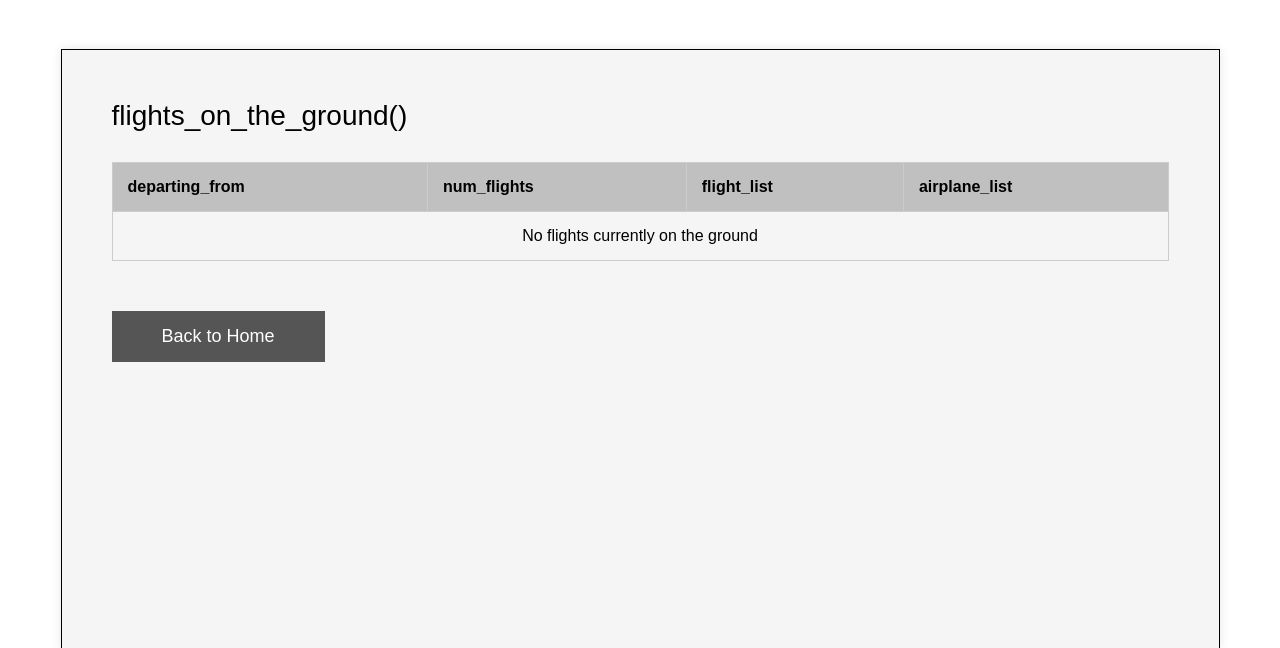
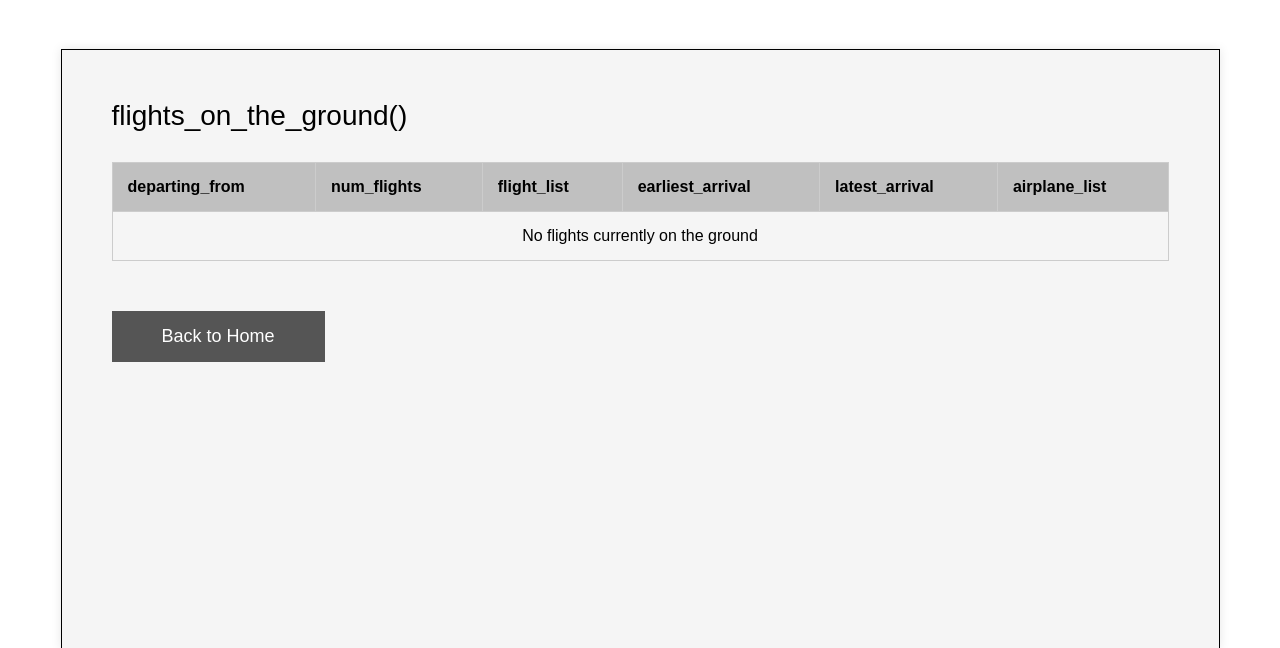
Before and after one commit to jl-imb/4400phase4, a Flask app: page /flights_on_the_ground in a window 1280 px wide; the page is wider, and only the part inside the window is pictured. Shown: the part 102-750 px from the top of that part. Run offline with Flask 3, Linux system fonts and the light colour scheme; data that the repository does not hold is empty.

Commit message:
flights on ground

```diff
--- a/templates/flights_on_the_ground.html
+++ b/templates/flights_on_the_ground.html
@@ -125,6 +125,8 @@
                         <th>departing_from</th>
                         <th>num_flights</th>
                         <th>flight_list</th>
+                        <th>earliest_arrival</th>
+                        <th>latest_arrival</th>
                         <th>airplane_list</th>
                     </tr>
                 </thead>
@@ -135,12 +137,14 @@
                             <td>{{ row.departing_from }}</td>
                             <td>{{ row.num_flights }}</td>
                             <td>{{ row.flight_list }}</td>
+                            <td>{{ row.earliest_arrival }}</td>
+                            <td>{{ row.latest_arrival }}</td>
                             <td>{{ row.airplane_list }}</td>
                         </tr>
                         {% endfor %}
                     {% else %}
                         <tr>
-                            <td colspan="4" style="text-align: center;">No flights currently on the ground</td>
+                            <td colspan="6" style="text-align: center;">No flights currently on the ground</td>
                         </tr>
                     {% endif %}
                 </tbody>
```
